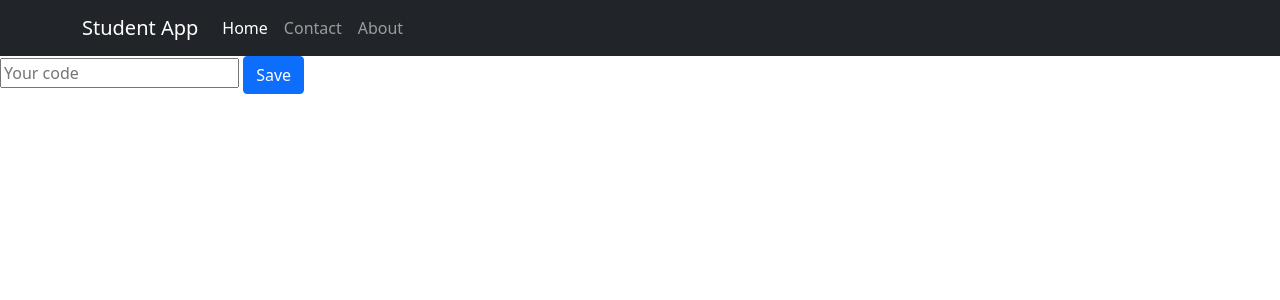
After one commit to giabao2807/django-student-app-mvt, a Django app: page /student/create in a window 1280 px wide. The commit adds this page. Shown: the top 300 px of the page. Run offline with Django 4.2, Linux system fonts and the light colour scheme.

Commit message:
form models base

```diff
--- /dev/null
+++ b/api_student/templates/create.html
@@ -0,0 +1,9 @@
+{%  extends 'base.html' %}
+
+{% block content %}
+    <form class="form" method="post">
+        {% csrf_token %}
+        <input type="text" name="code" placeholder="Your code">
+        <input type = "submit" class = "btn btn-primary" value="Save">
+    </form>
+{% endblock %}
--- a/api_student/templates/detail.html
+++ b/api_student/templates/detail.html
@@ -2,4 +2,6 @@
 
 {% block content %}
     <h1>Hello {{ student.name|capfirst|default:'World' }}!</h1>
+    <p> Code: {{ student.code }}</p>
+    <p> Address: {{ student.address }}</p>
 {% endblock %}
--- a/api_student/urls.py
+++ b/api_student/urls.py
@@ -1,6 +1,7 @@
 from django.urls import path
-from .views import detail_view
+from .views import detail_view, create_view
 
 urlpatterns = [
-    path('detail', detail_view, {})
+    path('detail', detail_view, {}),
+    path('create', create_view, {})
 ]
--- a/api_student/views.py
+++ b/api_student/views.py
@@ -3,8 +3,26 @@ from django.shortcuts import render
 
 
 # Create your views here.
+from api_student.forms import StudentForms
 from api_student.models import Student
 
+def create_view(request):
+    if request.method =='post':
+        new_code = request.POST.get('code')
+        print(new_code)
+    context = {
+
+    }
+    return render(request, 'create.html', context)
+
+# def create_view(request):
+#     form = StudentForms
+#     if form.is_valid():
+#         form.save()
+#     context = {
+#         'form': form
+#     }
+#     return render(request, 'create.html', context)
 
 def detail_view(request):
     student = Student.objects.filter(id=1).first()
```
Also changed, not shown: api_student/forms.py (added, +7 -0 lines).
